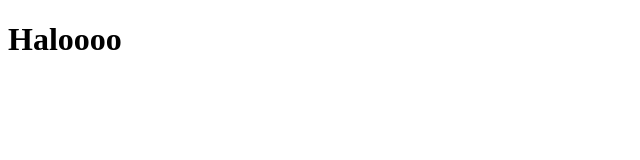
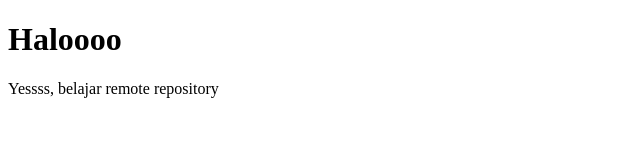
Before and after one commit to firnan/belajar-git, a plain HTML site: page index.html in a window 1280 px wide. Shown: the whole page, without its empty margins (0-640 px from the left). Drawn offline with Linux system fonts and the light colour scheme.

Commit message:
mengubah isi untuk update repository

```diff
--- a/index.html
+++ b/index.html
@@ -6,6 +6,7 @@
 <body>
 	<form action="" method="get" accept-charset="utf-8">
 		<h1>Haloooo</h1>
+		<p>Yessss, belajar remote repository</p>
 	</form>
 </body>
 </html>
```
